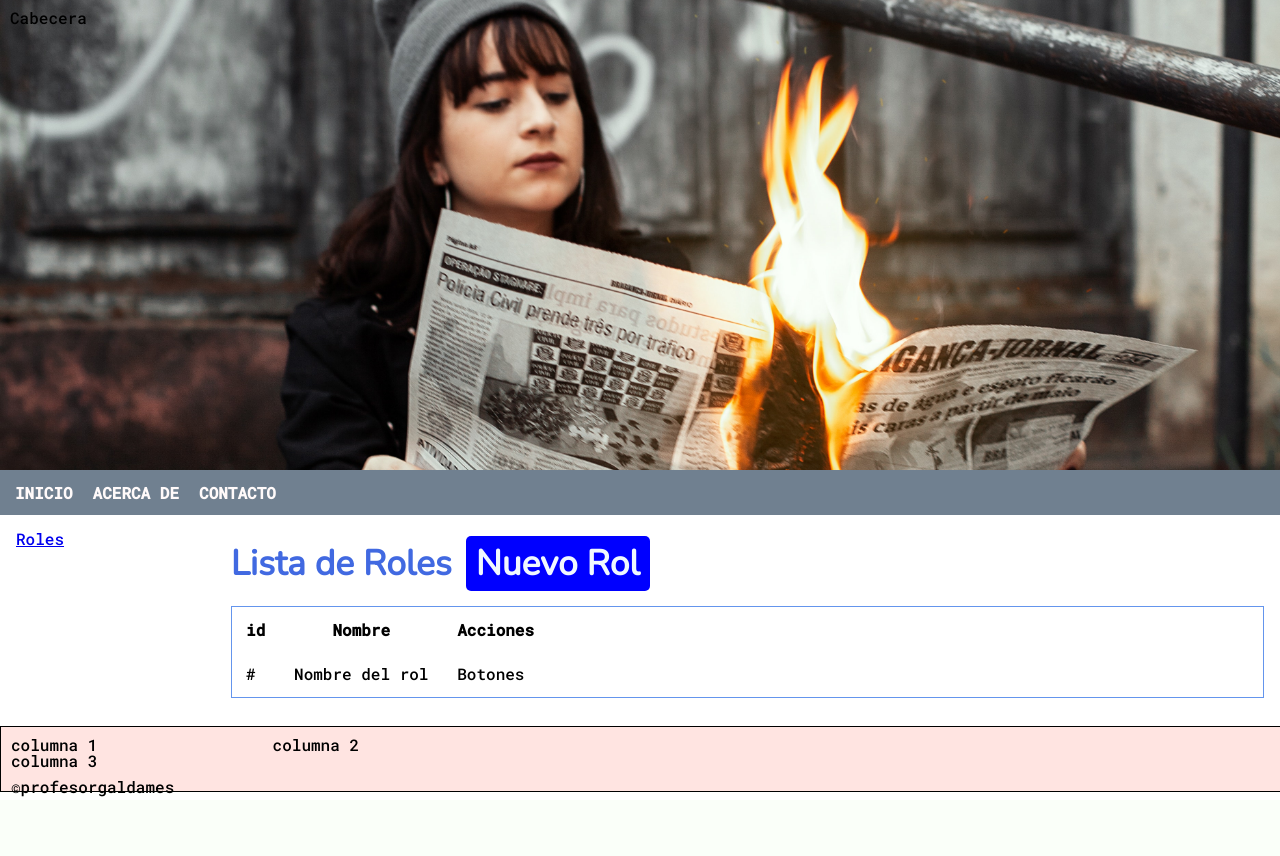
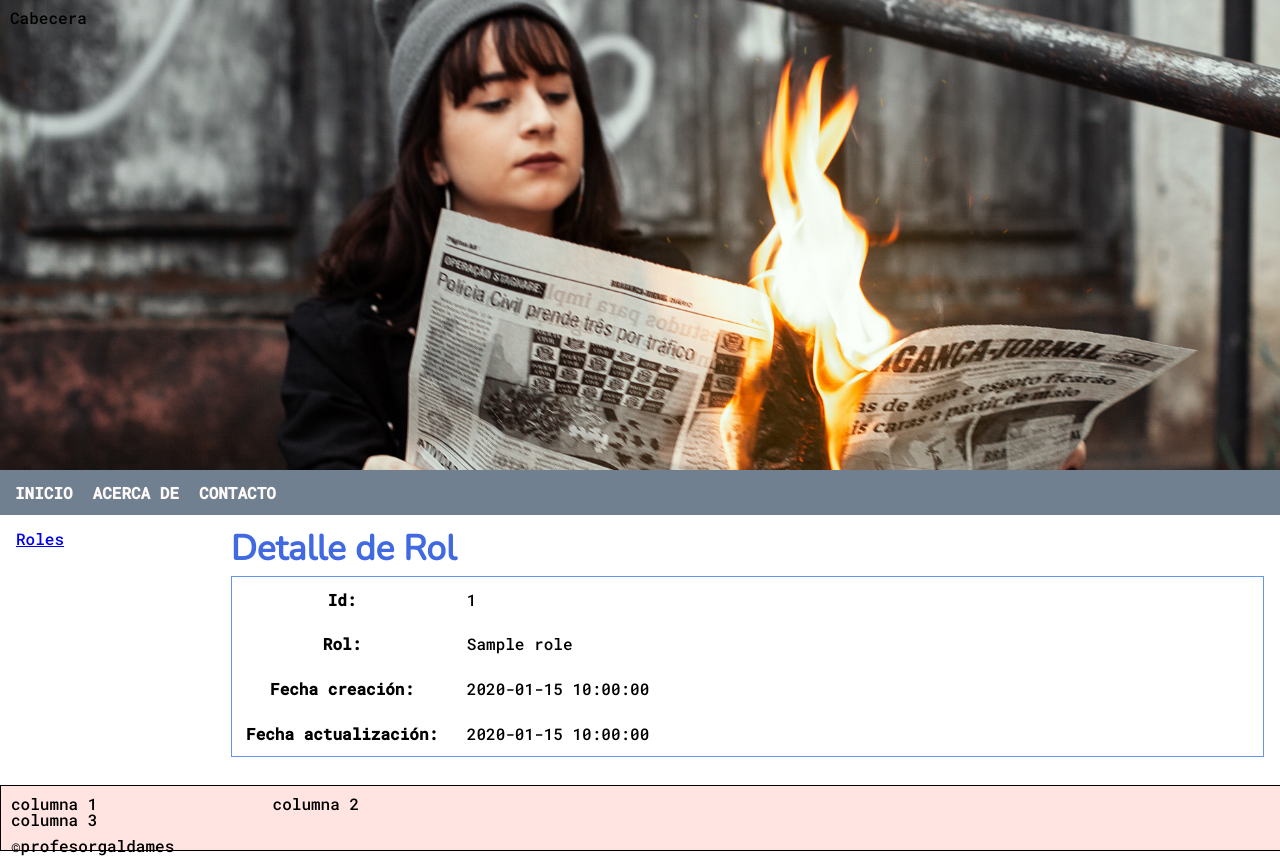
Before and after one commit to segundogaldames/cib302-3600, a PHP site: page /cib302-3600/roles/show/1 in a window 1280 px wide. Before the commit the page ends 797 px from the top, so only its background shows below. Run offline with PHP 8.4, Linux system fonts and the light colour scheme; tables that the repository leaves empty or names only in its code hold one stand-in row (values such as "Sample post").

Commit message:
Metodos show y create para rolesController

```diff
--- a/controllers/rolesController.php
+++ b/controllers/rolesController.php
@@ -34,11 +34,37 @@ class rolesController extends Controller
             if (!$this->getTexto('nombre')) {
                 Session::set('msg_error','Debe ingresar el nombre del rol');
                 $this->redireccionar('roles/create');
+            }
 
+            $rol = $this->_rol->getRolNombre(ucfirst($this->getTexto('nombre')));
+
+            if ($rol) {
+                Session::set('msg_error','El rol ingresado ya existe... intente con otro');
+                $this->redireccionar('roles/create');
+            }
+
+            $rol = $this->_rol->addRol(ucfirst($this->getTexto('nombre')));
+
+            if ($rol) {
+                Session::set('msg_success','El rol se ha registrado correctamente');
+                $this->redireccionar('roles');
             }
         }else {
             throw new Exception("Error Processing Request", 1);
 
         }
     }
+
+    public function show($id = null)
+    {
+        $rol = $this->_rol->getRolId($this->filtrarInt($id));
+
+        if (!$rol) {
+            $this->redireccionar('error/error');
+        }
+
+        $this->_view->titulo = 'Roles';
+        $this->_view->rol = $rol;
+        $this->_view->render('show');
+    }
 }
--- a/views/layout/default/css/styles.css
+++ b/views/layout/default/css/styles.css
@@ -75,15 +75,20 @@ p{
 .alert-danger{
     background-color: rgb(249, 205, 205);
     color: crimson;
+}
+.alert-success{
+    background-color: greenyellow;
+    color: green;
+}
+.alert-danger, .alert-success{
     width: auto;
     padding-top: 0.7em;
     padding-bottom: 0.5em;
     margin-bottom: 0.4em;
     padding-left: 0.2em;
 }
-
 .btn{
-    padding: 10px;
+    padding: 5px;
     margin: 5px;
     text-align: center;
     display: inline-block;
@@ -110,6 +115,15 @@ p{
 }
 .btn-success:hover{
     background-color: rgb(92, 245, 97);
+}
+.btn-outline-primary{
+    background-color: transparent;
+    color: blue;
+    border: blue 1px solid;
+}
+.btn-outline-primary:hover{
+    background-color: rgb(67, 67, 240);
+    color: aliceblue;
 }
 /* estilos clases */
 .container{
--- a/views/layout/default/header.php
+++ b/views/layout/default/header.php
@@ -12,6 +12,7 @@
     <link href="https://fonts.googleapis.com/css2?family=Nunito:wght@200&family=Roboto+Mono:wght@200;500&display=swap"
         rel="stylesheet">
     <link rel="stylesheet" href="<?= $_layoutParams['ruta_css'] ?>styles.css">
+
 </head>
 
 <body>
--- a/views/roles/index.php
+++ b/views/roles/index.php
@@ -11,8 +11,16 @@
     <div>
         <h1>
             Lista de Roles
-            <a href="<?= $_layoutParams['root'] ?>roles/create" class="btn btn-primary">Nuevo Rol</a>
+            <a href="<?= $_layoutParams['root'] ?>roles/create" class="btn btn-outline-primary">Nuevo Rol</a>
         </h1>
+        <!-- mostrar exito -->
+        <?php if(Session::get('msg_success')): ?>
+            <div class="alert-success">
+                <?= Session::get('msg_success') ?>
+            </div>
+        <?php
+                Session::destroy();
+            endif; ?>
         <?php if(isset($this->roles) && count($this->roles)): ?>
             <table class="table">
                 <thead>
@@ -23,11 +31,16 @@
                     </tr>
                 </thead>
                 <tbody>
-                    <tr>
-                        <td>#</td>
-                        <td>Nombre del rol</td>
-                        <td>Botones</td>
-                    </tr>
+                    <?php foreach($this->roles as $model): ?>
+                        <tr>
+                            <td><?= $model['id'] ?></td>
+                            <td><?= $model['nombre'] ?></td>
+                            <td>
+                                <a href="<?= $_layoutParams['root'] ?>roles/show/<?= $model['id'] ?>">Ver</a>
+                                <a href="<?= $_layoutParams['root'] ?>roles/edit/<?= $model['id'] ?>">Editar</a>
+                            </td>
+                        </tr>
+                    <?php endforeach; ?>
                 </tbody>
             </table>
         <?php else: ?>
--- /dev/null
+++ b/views/roles/show.php
@@ -0,0 +1,44 @@
+<!--Seccion de contenido principal-->
+<!--Seccion de contenido principal-->
+<section class="container">
+    <div>
+        <ul class="nav-lateral">
+            <li>
+                <a href="<?= $_layoutParams['root'] ?>roles">Roles</a>
+            </li>
+        </ul>
+    </div>
+    <div>
+        <h1>
+            Detalle de Rol
+        </h1>
+        <!-- mostrar exito -->
+        <?php if(Session::get('msg_success')): ?>
+        <div class="alert-success">
+            <?= Session::get('msg_success') ?>
+        </div>
+        <?php
+                Session::destroy();
+            endif; ?>
+        <table class="table">
+            <tr>
+                <th>Id:</th>
+                <td><?= $this->rol['id'] ?></td>
+            </tr>
+            <tr>
+                <th>Rol:</th>
+                <td><?= $this->rol['nombre'] ?></td>
+            </tr>
+            <tr>
+                <th>Fecha creación:</th>
+                <td><?= $this->rol['created_at'] ?></td>
+            </tr>
+            <tr>
+                <th>Fecha actualización:</th>
+                <td><?= $this->rol['updated_at'] ?></td>
+            </tr>
+        </table>
+
+    </div>
+
+</section>
```
